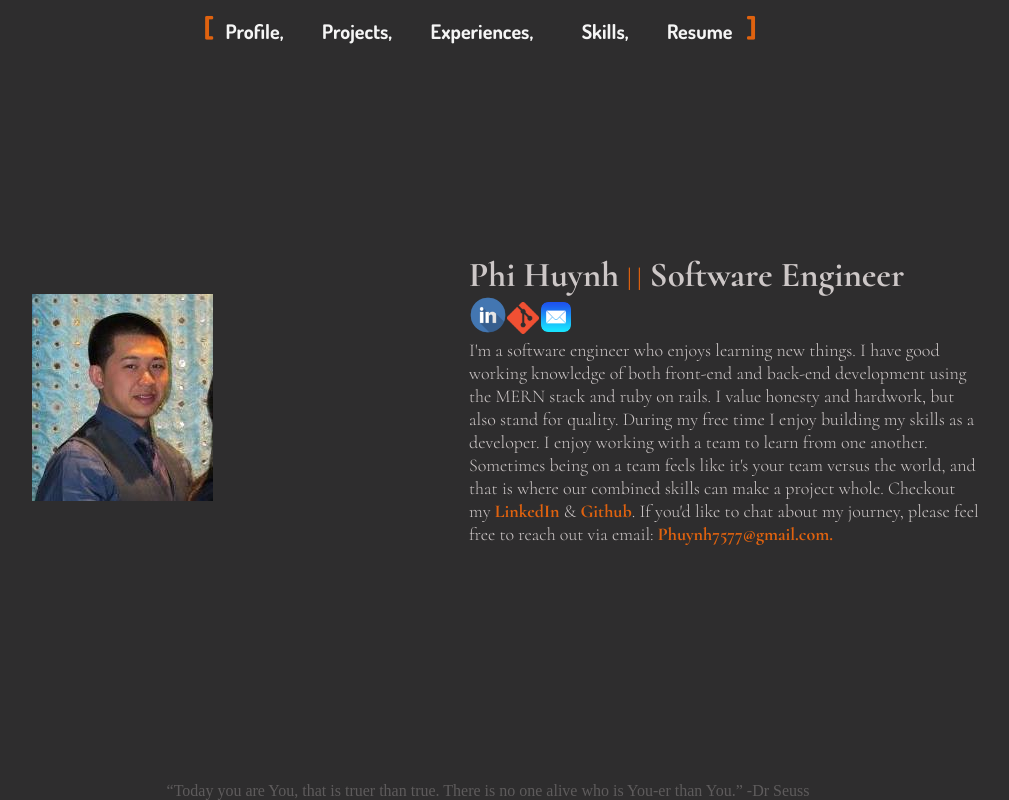
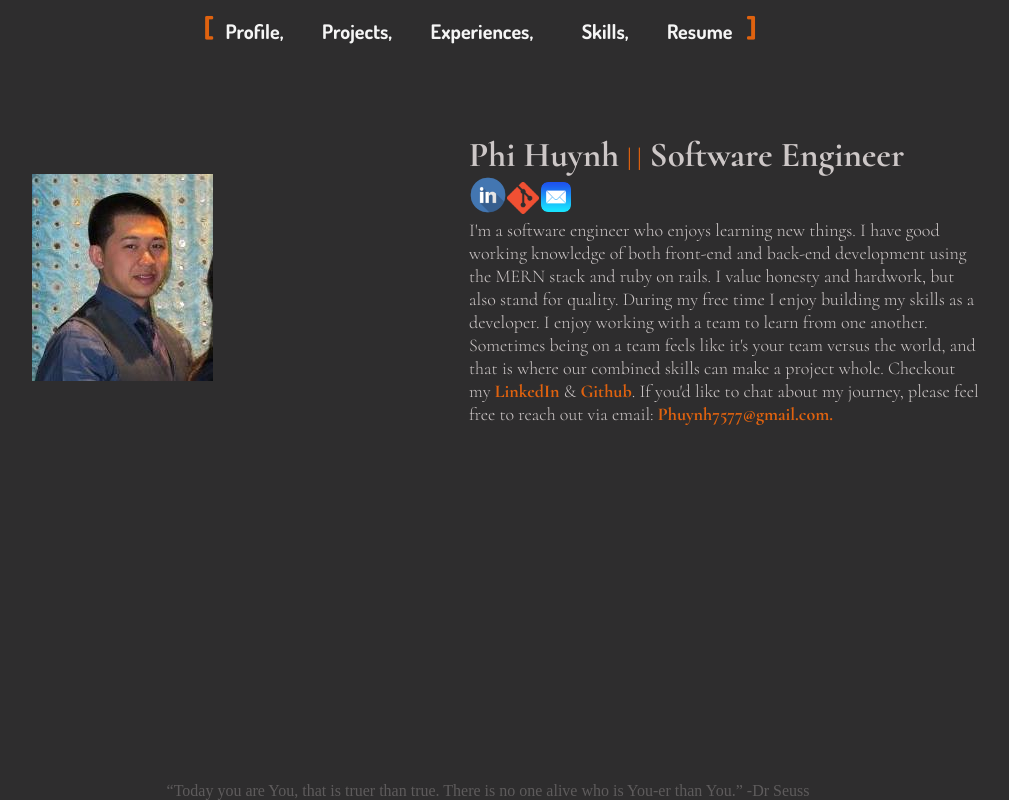
Before and after one commit to phuynh7577/portfolio-2, a React (Create React App) app: page / in a window 1280 px wide. Shown: the whole page, without its empty margins (160-1169 px from the left). Built offline with nearby package versions, Linux system fonts and the light colour scheme.

Commit message:
updated css

```diff
--- a/src/index.css
+++ b/src/index.css
@@ -16,7 +16,7 @@ body {
     align-items: center;
     /* CENTER VERTICALLY AND HORIZONTALLY */
     position: absolute;
-    top: 50%;
+    top: 35%;
     left: 50%;
     transform: translate(-50%, -50%);
     width: 90vw;
@@ -112,7 +112,7 @@ footer {
 .project-img  {
     margin: 0;
     width: 70vw;
-    height: 65vh;
+    height: 40vh;
 }
 
 .project-p {
```
